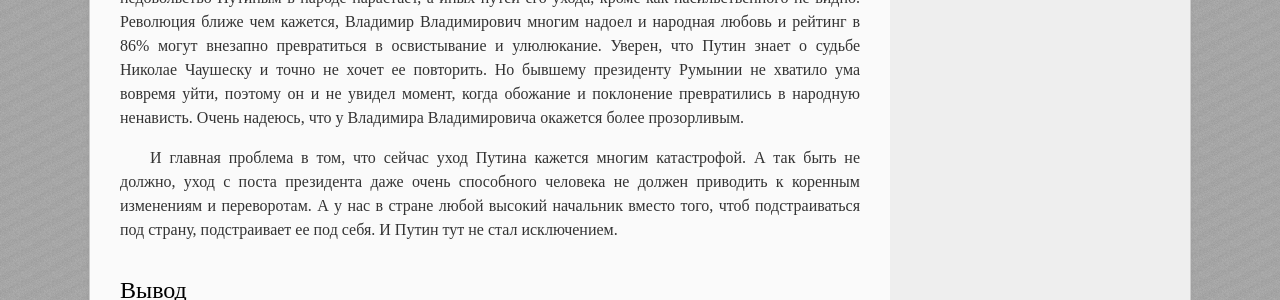
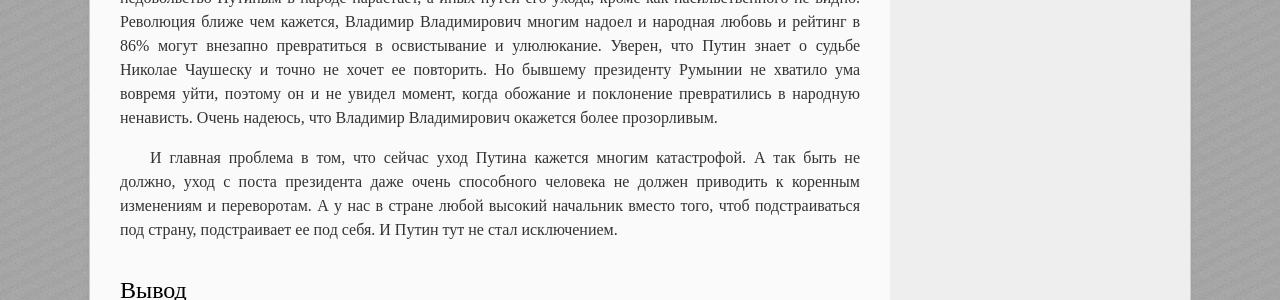
Before and after one commit to ivanov-oleg/ivanov-oleg.github.io, a Jekyll site: the page built from _posts/2017-09-01-what-makes-putin.md, in a window 1280 px wide and 900 px high, scrolled down 4464 px. Shown: the part 319-619 px from the top of the window. Built offline with Jekyll 4.4.1, drawn with Linux system fonts in a browser that asks for light colours; comment, search, counter and statistics services are not loaded; some of the changed text lies outside the part shown.

Commit message:
Putin article fix 2

```diff
--- a/_posts/2017-09-01-what-makes-putin.md
+++ b/_posts/2017-09-01-what-makes-putin.md
@@ -96,7 +96,7 @@ sitemap:
 
 #### Боязнь уйти
 
-Путин так или иначе уже вошел в историю. Ушел бы он после 2го срока (нормально ушел, насовсем, а не как получилось), остался бы в народной памяти исключительно положительным персонажем. Теперь недовольство Путиным в народе нарастает, а иных путей его ухода, кроме как насильственного не видно. Революция ближе чем кажется, Владимир Владимирович многим надоел и народная любовь и рейтинг в 86% могут внезапно превратиться в освистывание и улюлюкание. Уверен, что Путин знает о судьбе Николае Чаушеску и точно не хочет ее повторить. Но бывшему президенту Румынии не хватило ума вовремя уйти, поэтому он и не увидел момент, когда обожание и поклонение превратились в народную ненависть. Очень надеюсь, что у Владимира Владимировича окажется более прозорливым.
+Путин так или иначе уже вошел в историю. Ушел бы он после 2го срока (нормально ушел, насовсем, а не как получилось), остался бы в народной памяти исключительно положительным персонажем. Теперь недовольство Путиным в народе нарастает, а иных путей его ухода, кроме как насильственного не видно. Революция ближе чем кажется, Владимир Владимирович многим надоел и народная любовь и рейтинг в 86% могут внезапно превратиться в освистывание и улюлюкание. Уверен, что Путин знает о судьбе Николае Чаушеску и точно не хочет ее повторить. Но бывшему президенту Румынии не хватило ума вовремя уйти, поэтому он и не увидел момент, когда обожание и поклонение превратились в народную ненависть. Очень надеюсь, что Владимир Владимирович окажется более прозорливым.
 
 И главная проблема в том, что сейчас уход Путина кажется многим катастрофой. А так быть не должно, уход с поста президента даже очень способного человека не должен приводить к коренным изменениям и переворотам. А у нас в стране любой высокий начальник вместо того, чтоб подстраиваться под страну, подстраивает ее под себя. И Путин тут не стал исключением.
 
```
